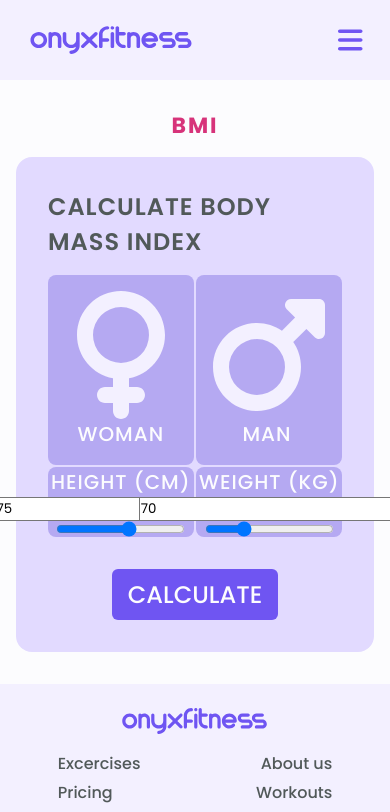
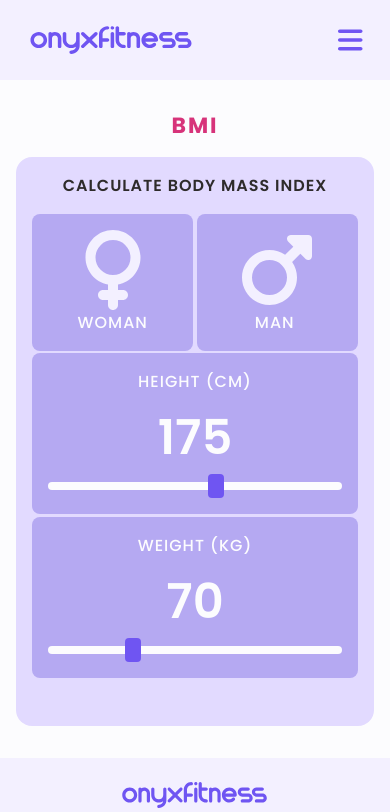
Before and after one commit to xFluzr/Onyx-Fitness, a React (Create React App) app: page /bmi in a window 390 px wide. Shown: the top 812 px of the page. Built offline with nearby package versions, Linux system fonts and the light colour scheme.

Commit message:
Bmi calculator logic and design

```diff
--- /dev/null
+++ b/src/components/bmi/BmiResult.js
@@ -0,0 +1,22 @@
+import React from "react";
+import "../bmi/bmiResult.css";
+
+const BmiResult = ({bmi, bmiName}) => {
+    return (
+        <div className="bmi__result--box">
+            <p className="bmi__result">
+                Your BMI result:
+                <span className="heading-pink"> {bmi}</span>
+            </p>
+            <p className="bmi__result--name">
+                You are
+                <span className="heading-pink"> {bmiName}</span>
+            </p>
+            <p className="bmi__result--advice">
+                Optimal bmi is 18,5 - 24,9.
+            </p>
+        </div>
+    );
+}
+
+export default BmiResult;
--- a/src/components/bmi/BodyParameter.js
+++ b/src/components/bmi/BodyParameter.js
@@ -7,11 +7,9 @@ const BodyParameter = (props) => {
             <p className="bmi__text--second">
                 {props.name}
             </p>
-            <input className="parameters__input"
-                type="number"
-                value={props.value}
-                onChange={props.onChange}
-            />
+            <p className="parameters__value">
+                {props.value}
+            </p>
             <input className="parameters__range"
                 type="range"
                 min={props.min}
--- /dev/null
+++ b/src/components/bmi/bmiResult.css
@@ -0,0 +1,93 @@
+.bmi__result--box{
+    display: flex;
+    flex-direction: column;
+    align-items: center;
+    justify-content: center;
+    margin-top: 0rem;
+    transition: all 300ms ease;
+}
+
+.bmi__result,
+.bmi__result--name,
+.bmi__result--advice{
+    color: var(--dark);
+    font-size: 0rem;
+    font-weight: 500;
+    transition: all 300ms ease;
+}
+
+.bmi__result span,
+.bmi__result--name span{
+    font-weight: 600;
+    font-size: 0rem;
+    transition: all 300ms ease;
+}
+
+.bmi__result--advice{
+    margin-top: 0rem;
+    transition: all 300ms ease;
+}
+
+.show-result{
+    height: auto;
+    margin-top: 2rem;
+}
+
+.show-result .bmi__result,
+.show-result .bmi__result--name,
+.show-result .bmi__result--advice{
+    font-size: 1.625rem;
+}
+
+.show-result .bmi__result span,
+.show-result .bmi__result--name span{
+    font-size: 2rem;
+}
+
+.show-result .bmi__result--advice{
+    margin-top: 1rem;
+}
+
+@media screen and (max-width: 800px) {
+    .show-result{
+        height: auto;
+        margin-top: 1.875rem;
+    }
+
+    .show-result .bmi__result,
+    .show-result .bmi__result--name,
+    .show-result .bmi__result--advice{
+        font-size: 1.5rem;
+    }
+
+    .show-result .bmi__result span,
+    .show-result .bmi__result--name span{
+        font-size: 1.875rem;
+    }
+
+    .show-result .bmi__result--advice{
+        margin-top: 0.875rem;
+    }
+}
+
+@media screen and (max-width: 500px) {
+    .show-result{
+        height: auto;
+        margin-top: 1.5rem;
+    }
+
+    .show-result .bmi__result,
+    .show-result .bmi__result--name,
+    .show-result .bmi__result--advice{
+        font-size: 1.375rem;
+    }
+
+    .show-result .bmi__result span,
+    .show-result .bmi__result--name span{
+        font-size: 1.625rem;
+    }
+
+    .show-result .bmi__result--advice{
+        margin-top: 0.725rem;
+    }
+}
--- a/src/components/bmi/bodyParameter.css
+++ b/src/components/bmi/bodyParameter.css
@@ -1,4 +1,5 @@
 .parameters__box{
+    padding: 1rem;
     width: 49.5%;
     display: flex;
     align-items: center;
@@ -8,3 +9,41 @@
     background-color: #B5A9F2;;
     margin-top: 0.8%;
 }
+
+.parameters__value{
+    margin: 0.5rem 0;
+    font-size: 3.5rem;
+    color: var(--background);
+    font-weight: 600;
+}
+
+.parameters__range{
+    margin-bottom: 0.5rem;
+    width: 100%;
+    height: 8px;
+    border-radius: 0.250rem;
+    appearance: none; /*  it delete default slider styling */
+    -webkit-appearance: none;
+    background: var(--background);
+}
+
+.parameters__range::-webkit-slider-thumb{
+    appearance: none;
+    -webkit-appearance: none;
+    background: var(--purple);
+    height: 1.5rem;
+    width: 1rem;
+    border-radius: 0.250rem;
+}
+
+@media screen and (max-width: 800px) {
+    .parameters__box{
+        width: 100%;
+    }
+}
+
+@media screen and (max-width: 500px) {
+   .parameters__value{
+        font-size: 3rem;
+   }
+}
--- a/src/components/bmi/genderButton.css
+++ b/src/components/bmi/genderButton.css
@@ -11,7 +11,7 @@
 }
 
 .gender--icon{
-    font-size: 8rem;
+    font-size: 7rem;
 }
 
 .man,
@@ -39,3 +39,9 @@
 .man-name{
     margin-right: 4%;
 }
+
+@media screen and (max-width: 800px) {
+    .gender--icon{
+        font-size: 5rem;
+    }
+}
--- a/src/pages/Bmi.js
+++ b/src/pages/Bmi.js
@@ -1,14 +1,50 @@
-import React, { useState } from "react";
+import React, { useEffect, useState } from "react";
 import "../pages/bmi.css";
 import GenderButton from "../components/bmi/GenderButton";
 import BodyParameter from "../components/bmi/BodyParameter";
+import BmiResult from "../components/bmi/BmiResult";
 
 const Bmi = () => {
     const [gender, setGender] = useState(null);
     const [height, setHeight] = useState(175);
     const [weight, setWeight] = useState(70);
+    const [bmi, setBmi] = useState(null);
+    const [bmiName, setBmiName] = useState(null);
 
-    console.log(gender);
+    const calculateBmi = () => {
+        let bmiScore = (weight / Math.pow((height / 100),2)).toFixed(2);
+
+        if(bmiScore <= 18.5){
+            setBmi(bmiScore);
+            setBmiName("UNDERWEIGHT");
+        } else if(bmiScore > 18.5 && bmiScore <= 24.9) {
+            setBmi(bmiScore);
+            setBmiName("HEALTHY");
+        } else if(bmiScore > 24.9 && bmiScore <= 29.9) {
+            setBmi(bmiScore);
+            setBmiName("OVERWEIGHT");
+        } else if(bmiScore > 29.9 && bmiScore <=34.9) {
+            setBmi(bmiScore);
+            setBmiName("OBESE");
+        } else {
+            setBmi(bmiScore);
+            setBmiName("EXTREMALY OBESE");
+        }
+
+        const resultBox = document.querySelector(".bmi__result--box");
+        resultBox.classList.add("show-result");
+    }
+
+    useEffect(() => {
+        const showButton = () => {
+            const button = document.querySelector(".bmi__button");
+            if(gender !== null){
+                button.classList.add("button-show");
+            }
+        }
+
+        showButton();
+    },[gender])
 
     return (
         <section id="bmi">
@@ -47,9 +83,10 @@ const Bmi = () => {
                                 onChange={(e => setWeight(e.target.value))}
                             />
                         </div>
-                        <button className="bmi__button">
+                        <button className="bmi__button" onClick={calculateBmi}>
                             Calculate
                         </button>
+                        <BmiResult bmi={bmi} bmiName={bmiName} />
                     </div>
                 </div>
             </div>
--- a/src/pages/bmi.css
+++ b/src/pages/bmi.css
@@ -9,7 +9,7 @@
 
 .bmi__calculator{
     margin-top: 1rem;
-    padding: 2rem 2rem;
+    padding: 2rem;
     max-width: 1000px;
     width: 100%;
     background-color: #e2daff;
@@ -22,7 +22,7 @@
 
 .bmi__text{
     font-size: 1.5rem;
-    color: var(--light-gray);
+    color: var(--dark);
     font-weight: 600;
     text-transform: uppercase;
     letter-spacing: 1px;
@@ -52,12 +52,56 @@
 
 .bmi__button{
     border: none;
-    font-size: 1.5rem;
     background-color: var(--purple);
-    padding: 0.5rem 1rem;
-    border-radius: 0.375rem;
+    border-radius: 0.250rem;
     margin-top: 2rem;
-    font-weight: 500;
+    font-weight: 600;
     color: var(--background);
     text-transform: uppercase;
+    transition: all 300ms ease;
+    height: 0;
+    padding: 0;
+    font-size: 0;
 }
+
+.bmi__button:hover{
+    background-color: var(--pink);
+}
+
+.bmi__button:active{
+   scale: 0.85;
+}
+
+.button-show{
+    height: auto;
+    padding: 0.5rem 2rem;
+    font-size: 1.5rem;
+    transition: all 300ms ease;
+}
+
+@media screen and (max-width: 800px) {
+    .bmi__data--wrapper{
+        flex-direction: column;
+    }
+
+    .bmi__calculator{
+        padding: 1rem;
+    }
+}
+
+@media screen and (max-width: 500px) {
+    .bmi__text{
+        font-size: 1rem;
+        text-align: center;
+    }
+
+    .bmi__text--second{
+        font-size: 1rem;
+    }
+
+    .button-show{
+        height: auto;
+        padding: 0.375rem 1.750rem;
+        font-size: 1.250rem;
+    }
+}
```
